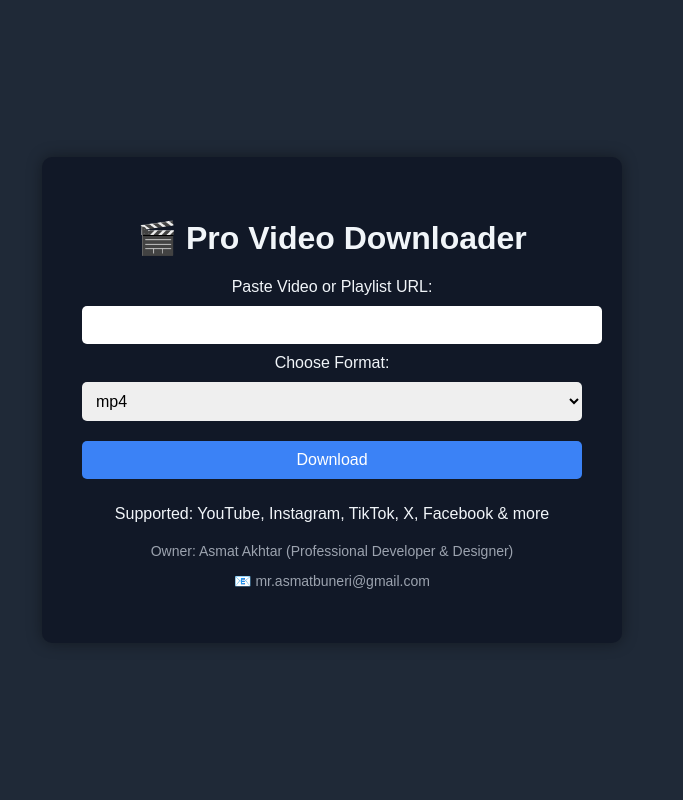
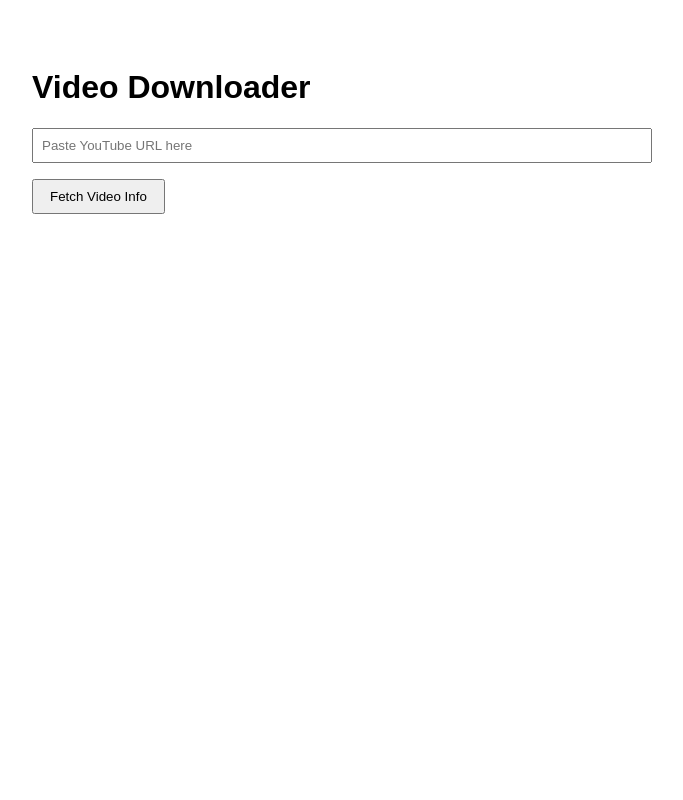
Before and after one commit to asmatakhtar/providdownloader.io, a Flask app: page / in a window 1280 px wide. Shown: the whole page, without its empty margins (308-991 px from the left). Run offline with Flask 3, Linux system fonts and the light colour scheme.

Commit message:
Update index.html

```diff
--- a/templates/index.html
+++ b/templates/index.html
@@ -1,74 +1,65 @@
 <!DOCTYPE html>
 <html lang="en">
 <head>
-  <meta charset="UTF-8" />
-  <meta name="viewport" content="width=device-width, initial-scale=1" />
-  <title>Pro Video Downloader</title>
-  <style>
-    body {
-      font-family: Arial, sans-serif;
-      background: #1f2937;
-      color: #f1f5f9;
-      margin: 0;
-      padding: 0;
-      display: flex;
-      justify-content: center;
-      align-items: center;
-      min-height: 100vh;
-    }
-    .container {
-      background-color: #111827;
-      padding: 40px;
-      border-radius: 10px;
-      box-shadow: 0 0 15px rgba(0, 0, 0, 0.4);
-      text-align: center;
-      width: 90%;
-      max-width: 500px;
-    }
-    input, select, button {
-      padding: 10px;
-      margin: 10px 0;
-      width: 100%;
-      border-radius: 5px;
-      border: none;
-      font-size: 16px;
-    }
-    button {
-      background-color: #3b82f6;
-      color: white;
-      cursor: pointer;
-      transition: background-color 0.3s ease;
-    }
-    button:hover {
-      background-color: #2563eb;
-    }
-    footer {
-      margin-top: 20px;
-      font-size: 14px;
-      color: #9ca3af;
-    }
-  </style>
+    <meta charset="UTF-8">
+    <meta name="viewport" content="width=device-width, initial-scale=1.0">
+    <title>Video Downloader</title>
+    <style>
+        body { font-family: Arial, sans-serif; max-width: 600px; margin: 2rem auto; padding: 1rem; }
+        input[type="text"] { width: 100%; padding: 0.5rem; margin-bottom: 1rem; }
+        button { padding: 0.5rem 1rem; cursor: pointer; }
+        .format-item { padding: 0.5rem; background: #f0f0f0; margin-bottom: 0.5rem; }
+    </style>
 </head>
 <body>
-  <div class="container">
-    <h1>🎬 Pro Video Downloader</h1>
-    <form method="post">
-      <label for="url">Paste Video or Playlist URL:</label>
-      <input type="text" name="url" id="url" required />
+    <h1>Video Downloader</h1>
+    <input type="text" id="videoUrl" placeholder="Paste YouTube URL here">
+    <button id="fetchBtn">Fetch Video Info</button>
+    <div id="output"></div>
 
-      <label for="format">Choose Format:</label>
-      <select name="format" id="format">
-        <option value="mp4">mp4</option>
-        <option value="mp3">mp3</option>
-      </select>
+    <script>
+        const fetchBtn = document.getElementById('fetchBtn');
+        const videoUrlInput = document.getElementById('videoUrl');
+        const output = document.getElementById('output');
 
-      <button type="submit">Download</button>
-    </form>
-    <p>Supported: YouTube, Instagram, TikTok, X, Facebook & more</p>
-    <footer>
-      <p>Owner: Asmat Akhtar (Professional Developer & Designer)</p>
-      <p>📧 mr.asmatbuneri@gmail.com </p>
-    </footer>
-  </div>
+        fetchBtn.addEventListener('click', async () => {
+            const url = videoUrlInput.value.trim();
+            if (!url) {
+                alert('Please enter a video URL');
+                return;
+            }
+
+            output.innerHTML = 'Loading...';
+
+            try {
+                // Updated: Now points to your Flask backend route
+                const response = await fetch('/download-info', {
+                    method: 'POST',
+                    headers: { 'Content-Type': 'application/json' },
+                    body: JSON.stringify({ url })
+                });
+
+                const data = await response.json();
+
+                if (data.error) {
+                    output.innerHTML = `<p style="color:red;">Error: ${data.error}</p>`;
+                    return;
+                }
+
+                let html = `<h2>${data.title}</h2><div class="formats">`;
+                data.formats.forEach(format => {
+                    html += `<div class="format-item">
+                        <strong>${format.ext.toUpperCase()}</strong> - ${format.resolution} -
+                        <a href="${format.url}" target="_blank">Download</a>
+                    </div>`;
+                });
+                html += `</div>`;
+                output.innerHTML = html;
+
+            } catch (err) {
+                output.innerHTML = `<p style="color:red;">Error: ${err.message}</p>`;
+            }
+        });
+    </script>
 </body>
 </html>
```
